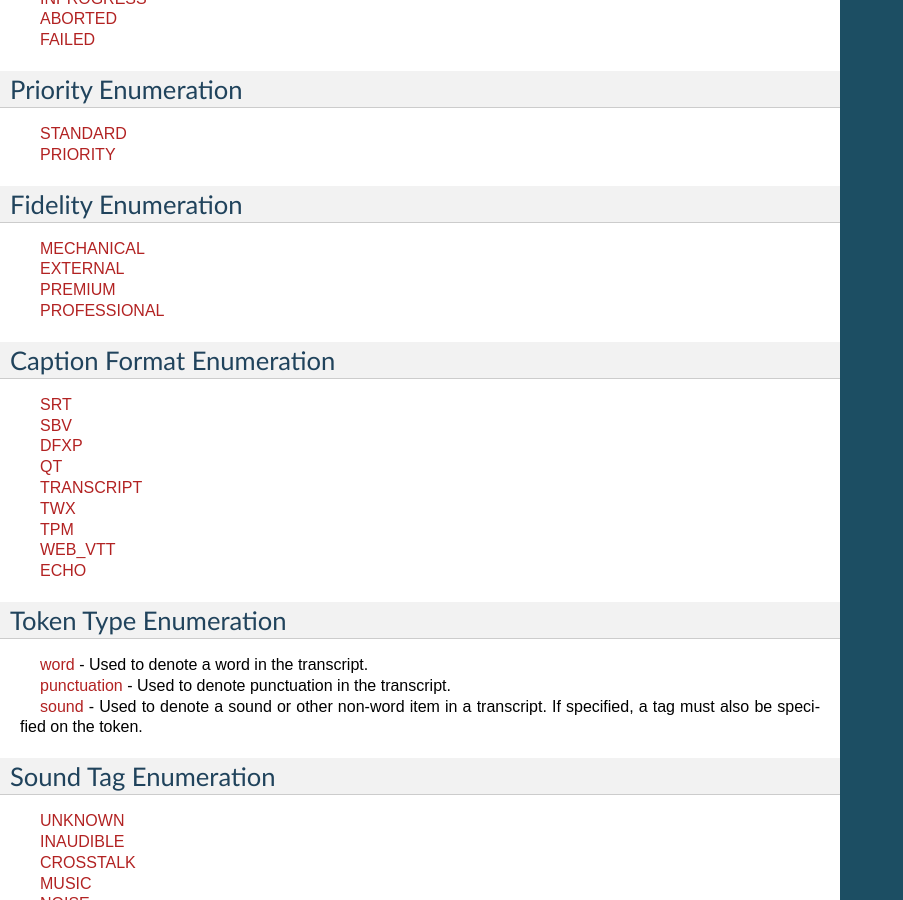
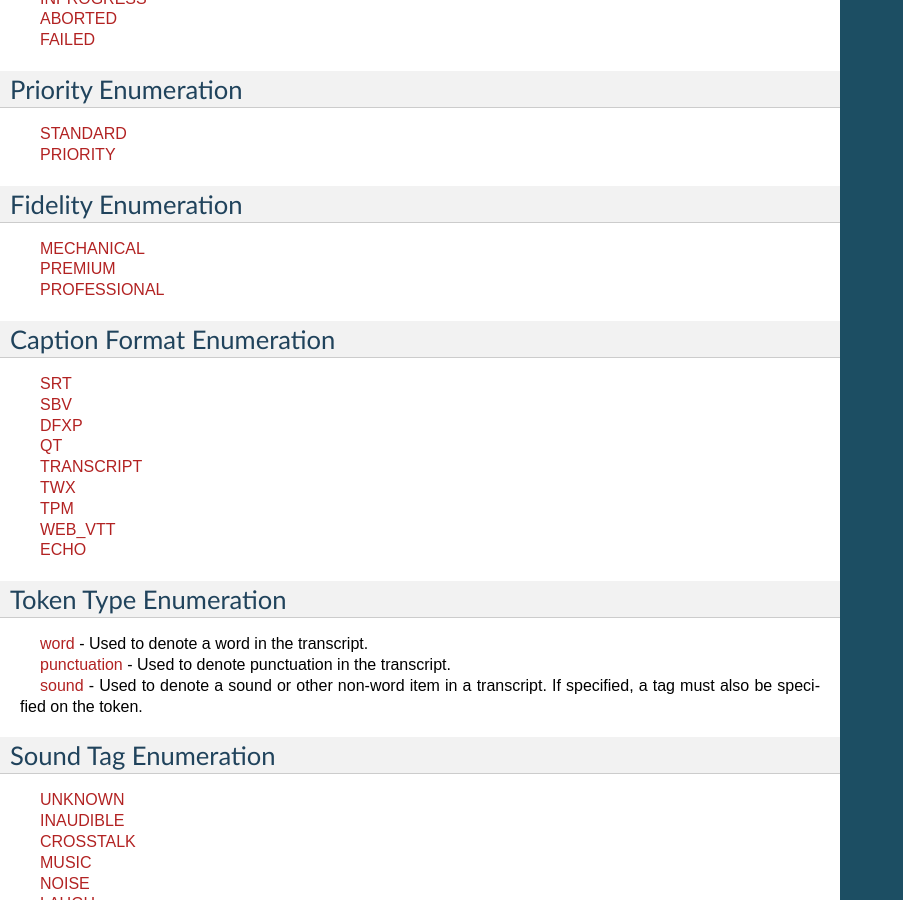
Before and after one commit to cielo24/Docs, a Sphinx documentation site: the page built from api/source/output_formats/enums.rst, in a window 1280 px wide and 900 px high, scrolled down 1144 px. Shown: the whole window, without its empty margins (0-903 px from the left). Built offline with Sphinx 7.4.7, drawn with Linux system fonts in a browser that asks for light colours.

Commit message:
Remove EXTERNAL from output format Enums

```diff
--- a/api/source/output_formats/enums.rst
+++ b/api/source/output_formats/enums.rst
@@ -131,8 +131,6 @@ Fidelity Enumeration
     <p>
     <span style="padding: 20px">
     MECHANICAL</br>
-    <span style="padding: 20px">
-    EXTERNAL</br>
     <span style="padding: 20px">
     PREMIUM</br>
     <span style="padding: 20px">
```
